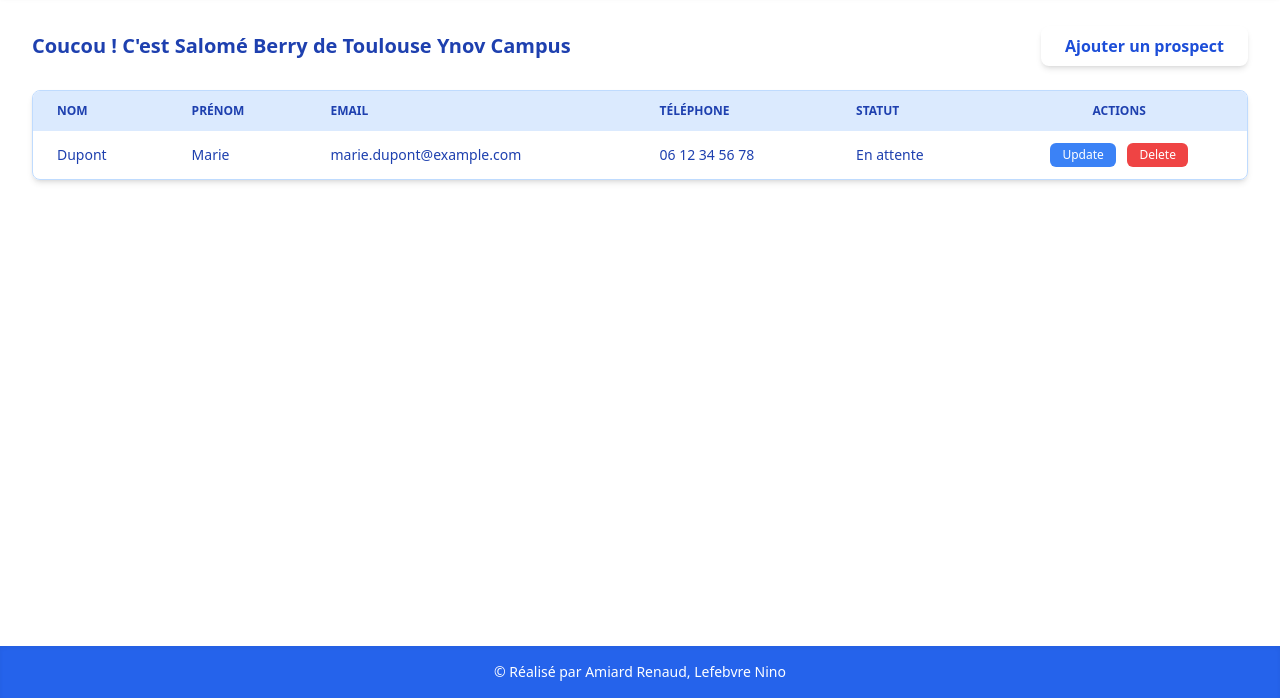
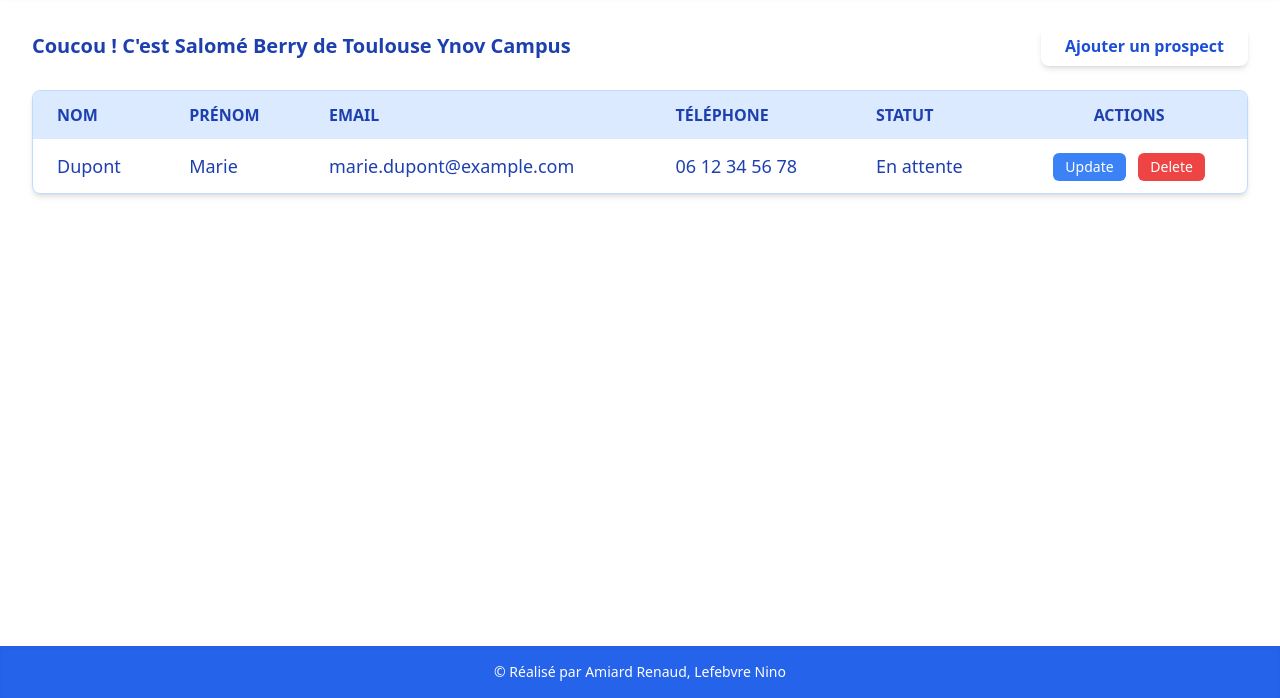
Before and after one commit to Ewoukouskous/adressbook-js, a website: page public/pages/dashboard.html in a window 1280 px wide. Shown: the part 102-800 px from the top of the page. Drawn offline with nearby package versions, Linux system fonts and the light colour scheme.

Commit message:
feat(front-end): dashboard
Augment the size of the text in the tab

```diff
--- a/public/pages/dashboard.html
+++ b/public/pages/dashboard.html
@@ -29,7 +29,7 @@
     <!-- Tableau scrollable -->
     <div class="overflow-x-auto border border-blue-200 rounded-lg shadow-md">
         <table class="min-w-full text-left text-sm">
-            <thead class="bg-blue-100 text-blue-800 uppercase text-xs font-semibold">
+            <thead class="bg-blue-100 text-blue-800 uppercase text-base font-semibold">
             <tr>
                 <th class="px-6 py-3">Nom</th>
                 <th class="px-6 py-3">Prénom</th>
@@ -39,7 +39,7 @@
                 <th class="px-6 py-3 text-center">Actions</th>
             </tr>
             </thead>
-            <tbody class="divide-y divide-blue-100">
+            <tbody class="divide-y divide-blue-100 text-lg">
             <tr class="hover:bg-blue-50">
                 <td class="px-6 py-3">Dupont</td>
                 <td class="px-6 py-3">Marie</td>
@@ -47,8 +47,8 @@
                 <td class="px-6 py-3">06 12 34 56 78</td>
                 <td class="px-6 py-3">En attente</td>
                 <td class="px-6 py-3 text-center space-x-2">
-                    <button id="openUpdateModal" class="bg-blue-500 hover:bg-blue-600 text-white px-3 py-1 rounded-md text-xs">Update</button>
-                    <button id="openDeleteModal" class="bg-red-500 hover:bg-red-600 text-white px-3 py-1 rounded-md text-xs">Delete</button>
+                    <button id="openUpdateModal" class="bg-blue-500 hover:bg-blue-600 text-white px-3 py-1 rounded-md text-sm">Update</button>
+                    <button id="openDeleteModal" class="bg-red-500 hover:bg-red-600 text-white px-3 py-1 rounded-md text-sm">Delete</button>
                 </td>
             </tr>
             </tbody>
```
